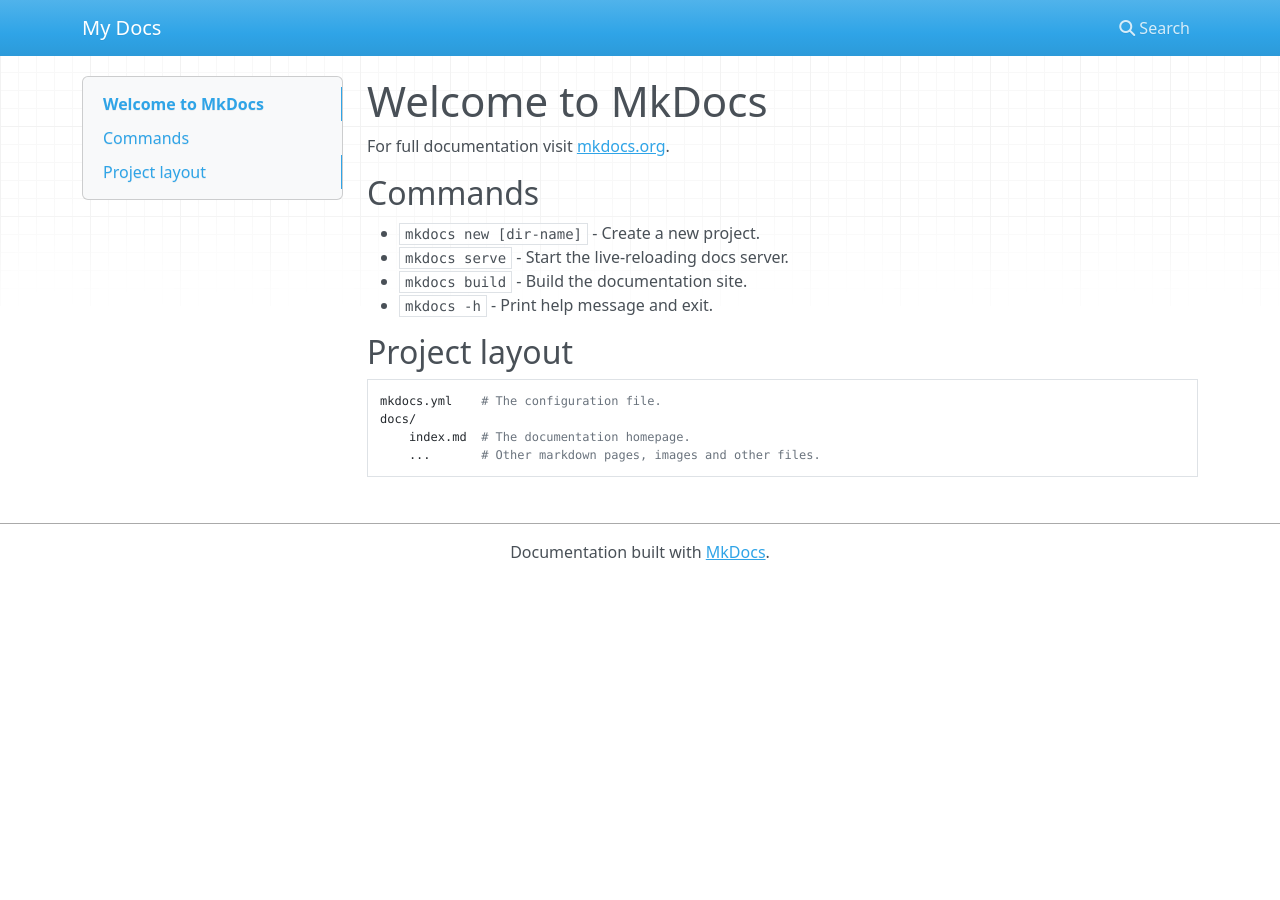
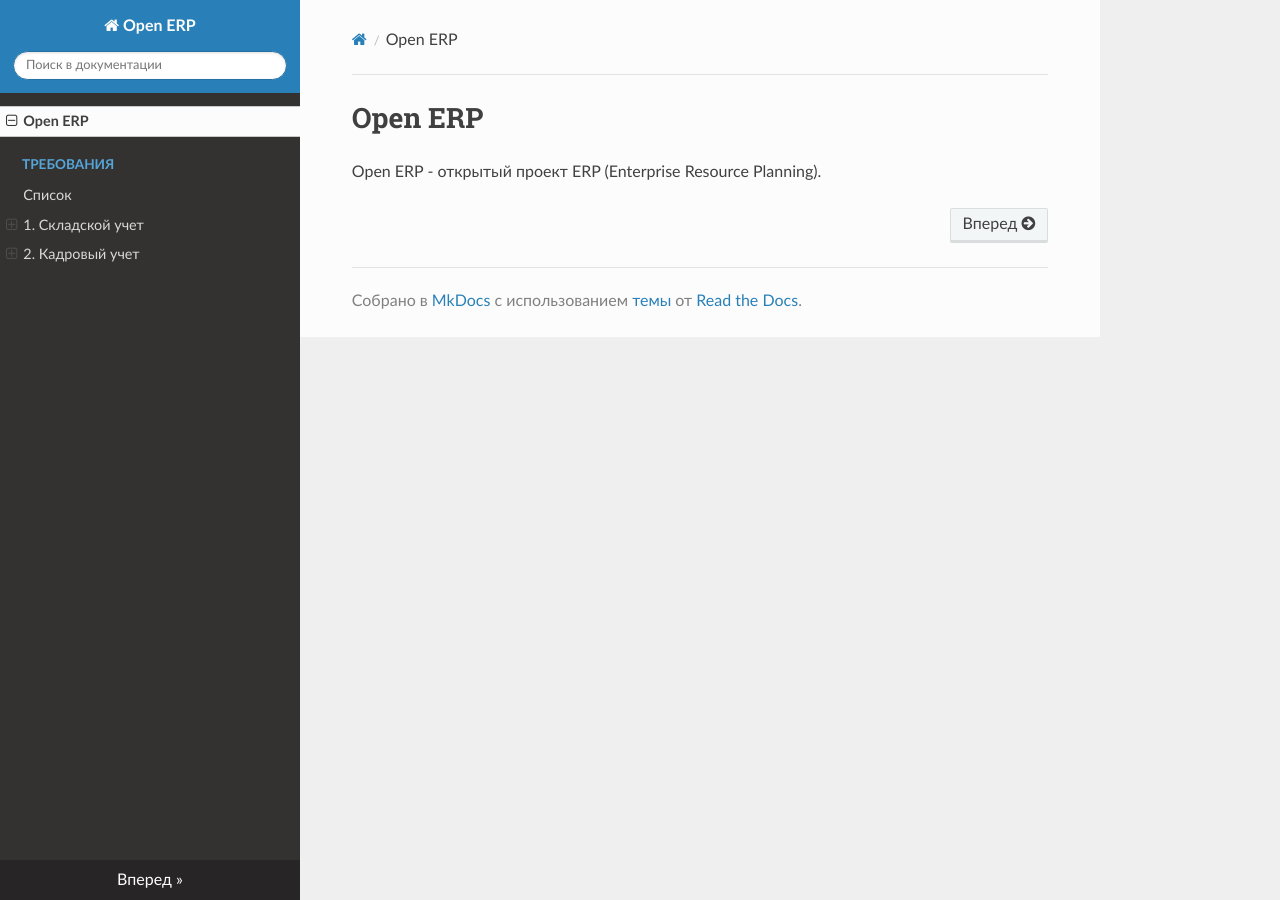
Before and after one commit to nikskul/openerp-mkdocs, an MkDocs documentation site: the page built from docs/index.md, in a window 1280 px wide. Built offline with MkDocs 1.6.1, drawn with Linux system fonts in a browser that asks for light colours; nearby versions of some CDN libraries.

Commit message:
Add documentation draft (#1)

```diff
--- a/docs/index.md
+++ b/docs/index.md
@@ -1,17 +1,3 @@
-# Welcome to MkDocs
+# Open ERP
 
-For full documentation visit [mkdocs.org](https://www.mkdocs.org).
-
-## Commands
-
-* `mkdocs new [dir-name]` - Create a new project.
-* `mkdocs serve` - Start the live-reloading docs server.
-* `mkdocs build` - Build the documentation site.
-* `mkdocs -h` - Print help message and exit.
-
-## Project layout
-
-    mkdocs.yml    # The configuration file.
-    docs/
-        index.md  # The documentation homepage.
-        ...       # Other markdown pages, images and other files.
+Open ERP - открытый проект ERP (Enterprise Resource Planning).
--- a/mkdocs.yml
+++ b/mkdocs.yml
@@ -1 +1,4 @@
-site_name: My Docs
+site_name: Open ERP
+theme:
+  name: readthedocs
+  locale: ru
```
Also changed, not shown: docs/Требования/1. Складской учет/index.md (added, +21 -0 lines), docs/Требования/2. Кадровый учет/index.md (added, +18 -0 lines), docs/Требования/index.md (added, +14 -0 lines), 1 other file.
